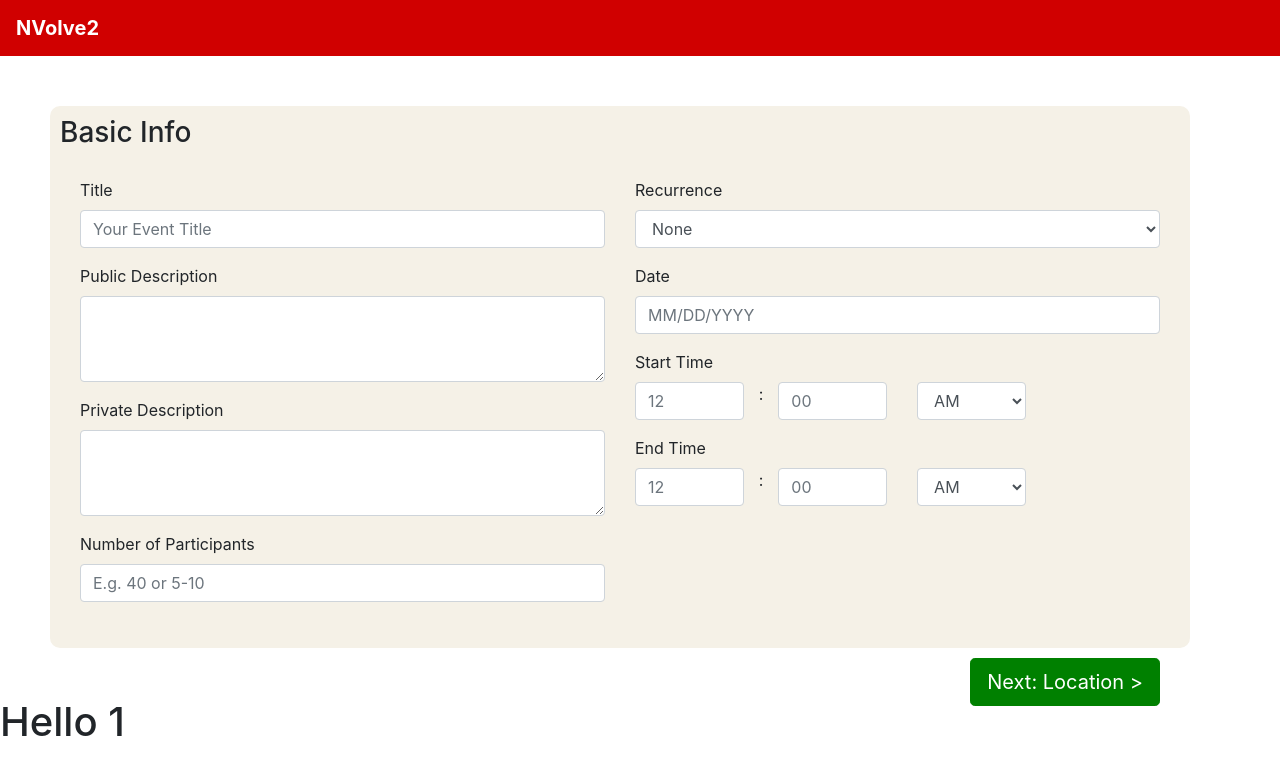
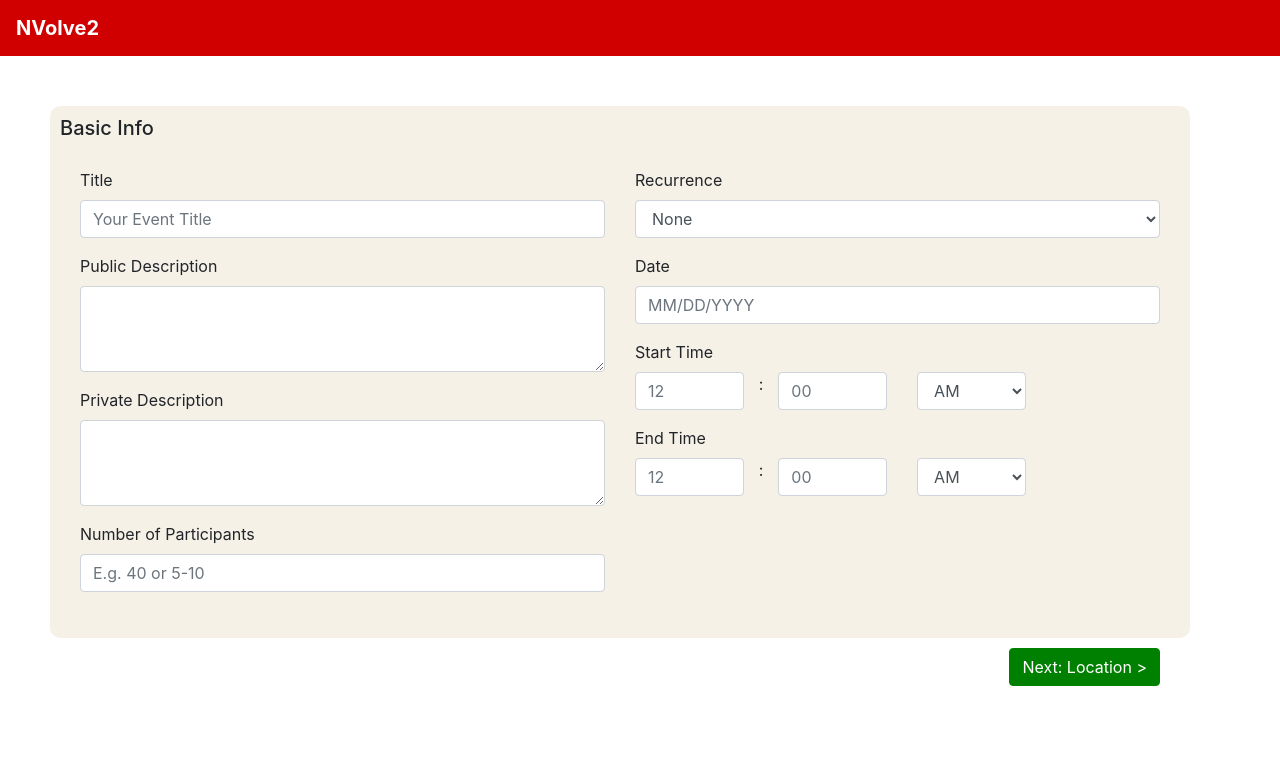
Before and after one commit to gauriramesh/nvolve2, a React (Create React App) app: page /epr/1 in a window 1280 px wide. Shown: the top 774 px of the page. Built offline with nearby package versions, Linux system fonts and the light colour scheme; the HTML template or start-up script is replaced by a standard one.

Commit message:
state management

```diff
--- a/src/App.js
+++ b/src/App.js
@@ -5,14 +5,12 @@ import Nav from "./components/Nav";
 import Dashboard from "./pages/Dashboard";
 import Organization from "./pages/Organization";
 import NotFound from "./pages/NotFound";
-import BasicInfo from "./components/epr/BasicInfo";
 import Epr from "./components/Epr";
 
 function App() {
   return (
     <Router>
       <Nav />
-      <BasicInfo/>
       <Switch>
         <Route path="/organizations/:org" component={Organization} />
         <Route path="/epr/:org" component={Epr} />
--- a/src/components/Epr.js
+++ b/src/components/Epr.js
@@ -1,5 +1,6 @@
 import React from 'react';
 import { Event } from '../services/eventServices';
+import BasicInfo from './epr/BasicInfo';
 
 export default class Epr extends React.Component {
     constructor(props) {
@@ -21,10 +22,20 @@ export default class Epr extends React.Component {
         this.setState({ supplements });
     }
 
+    basicInfoHandler = (basicInfo) => {
+        for(const info in basicInfo) {
+            if(basicInfo.hasOwnProperty(info) && this.state.hasOwnProperty(info)) {
+                this.setState({
+                    [info] : basicInfo[info]
+                });
+            }
+        }
+    }
+
     render() {
         return (
             <div>
-                <h1>Hello {this.org}</h1>
+                <BasicInfo handler={this.basicInfoHandler}></BasicInfo>
             </div>
         );
     }
--- a/src/components/epr/BasicInfo.js
+++ b/src/components/epr/BasicInfo.js
@@ -1,12 +1,13 @@
-import React, { useState } from "react";
+import React from "react";
 import "./BasicInfo.css";
-import { Event, eventRepeatOptions } from "../../services/eventServices";
+import { eventRepeatOptions } from "../../services/eventServices";
 import { Button, Container, Row, Col, Form, FormGroup, Label, Input } from "reactstrap";
 
 export default class BasicInfo extends React.Component  {
     constructor(props) {
         super(props);
 
+        //pre-populates dropdown options using enum
         this.repeatOptions = [];
         for(const option in eventRepeatOptions) {
             this.repeatOptions.push(<option>{option}</option>)
@@ -17,6 +18,7 @@ export default class BasicInfo extends React.Component  {
         };
     }
 
+    //Processes changes in the input and sets them in state
     handleChange = (event) => {
         const name = event.target.name;
         const value = event.target.value;
@@ -24,12 +26,29 @@ export default class BasicInfo extends React.Component  {
         this.setState({
             [name] : value
         });
-        console.log(this.state);
     }
+
+    //Form validation, data cleanup, and sending to parent
+    validateAndSave = () => {
+        //TODO add form validation here
+
+        // Process constituent parts of time to prepare for event state
+        // I know this is whack, but our interface has time in 3 separate form inputs
+        const startTime = `${this.state.startHour}:${this.state.startMinute}`;
+        const endTime = `${this.state.endHour}:${this.state.endMinute}`;
+
+        this.setState({
+            startTime,
+            endTime
+        }, () => {
+            this.props.handler(this.state);
+        });
+    }
+
     render() {
         return (
             <Container className="BasicInfo">
-                <h3>Basic Info</h3>
+                <h5>Basic Info</h5>
                 <Form className="Form">
                     <Row>
                         <Col xs="6">
@@ -43,7 +62,7 @@ export default class BasicInfo extends React.Component  {
                                 </FormGroup>
                                 <FormGroup>
                                     <Label for="privateDesc">Private Description</Label>
-                                    <Input name="publicDescription" type="textarea" id="privateDesc" rows="3" onChange={this.handleChange}/>
+                                    <Input name="privateDescription" type="textarea" id="privateDesc" rows="3" onChange={this.handleChange}/>
                                 </FormGroup>
                                 <FormGroup>
                                     <Label for="numParticipants">Number of Participants</Label>
@@ -70,7 +89,7 @@ export default class BasicInfo extends React.Component  {
                             </Col>
                             :
                             <Col xs="6" sm="3">
-                                <Input name="minute" id="startMinute" placeholder="00" onChange={this.handleChange}/>
+                                <Input name="startMinute" id="startMinute" placeholder="00" onChange={this.handleChange}/>
                             </Col>
                             <Col sm="3">
                                 <FormGroup>
@@ -90,11 +109,11 @@ export default class BasicInfo extends React.Component  {
                             </Col>
                             :
                             <Col xs="6" sm="3">
-                                <Input name="endMinute" id="minute" placeholder="00" />
+                                <Input name="endMinute" id="endMinute" placeholder="00" onChange={this.handleChange}/>
                             </Col>
                             <Col sm="3">
                                 <FormGroup>
-                                    <Input type="select" name="endAmPm" id="endAmPm">
+                                    <Input type="select" name="endAmPm" id="endAmPm" onChange={this.handleChange}>
                                         <option>AM</option>
                                         <option>PM</option>
                                     </Input>
@@ -104,7 +123,7 @@ export default class BasicInfo extends React.Component  {
                     </Col>
                 </Row>
                 </Form>
-                <Button size="lg" className="Button">Next: Location ></Button>
+                <Button onClick={this.validateAndSave} className="Button">Next: Location ></Button>
             </Container>
         );
     }
```
